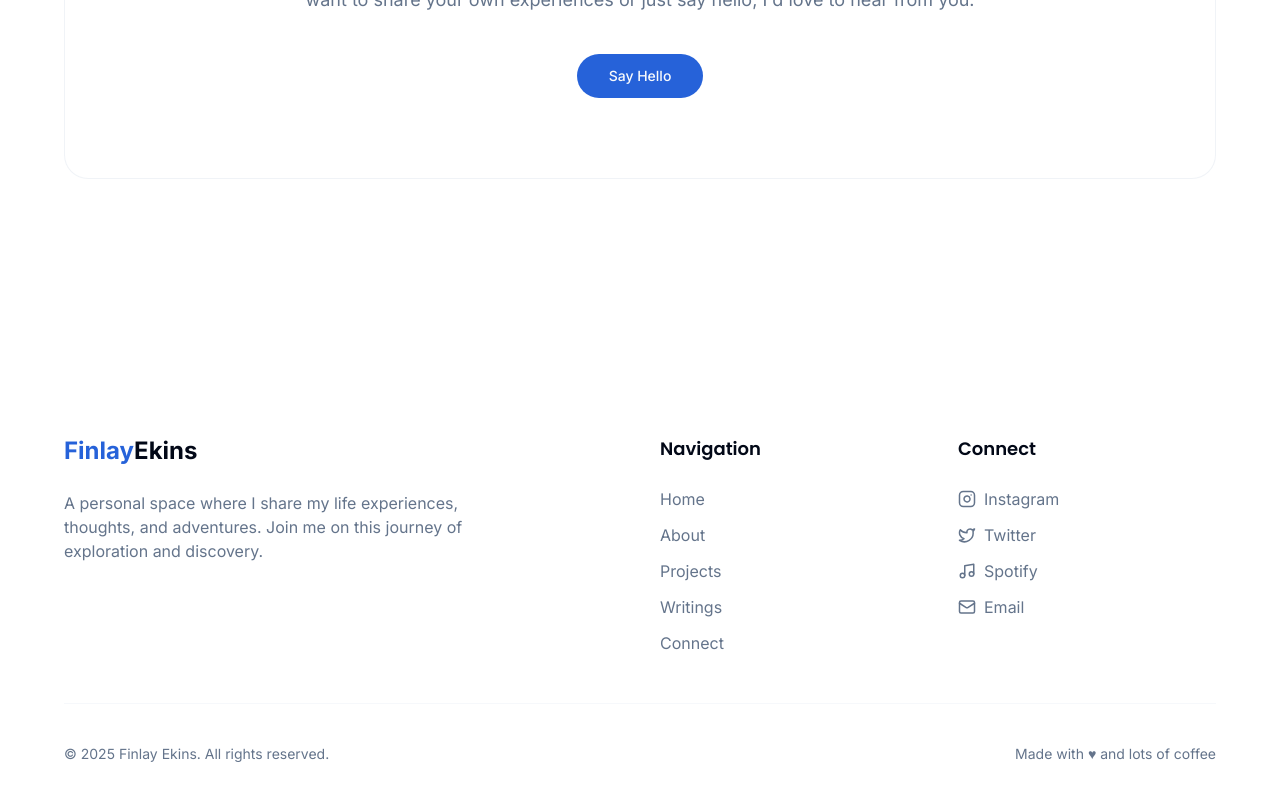
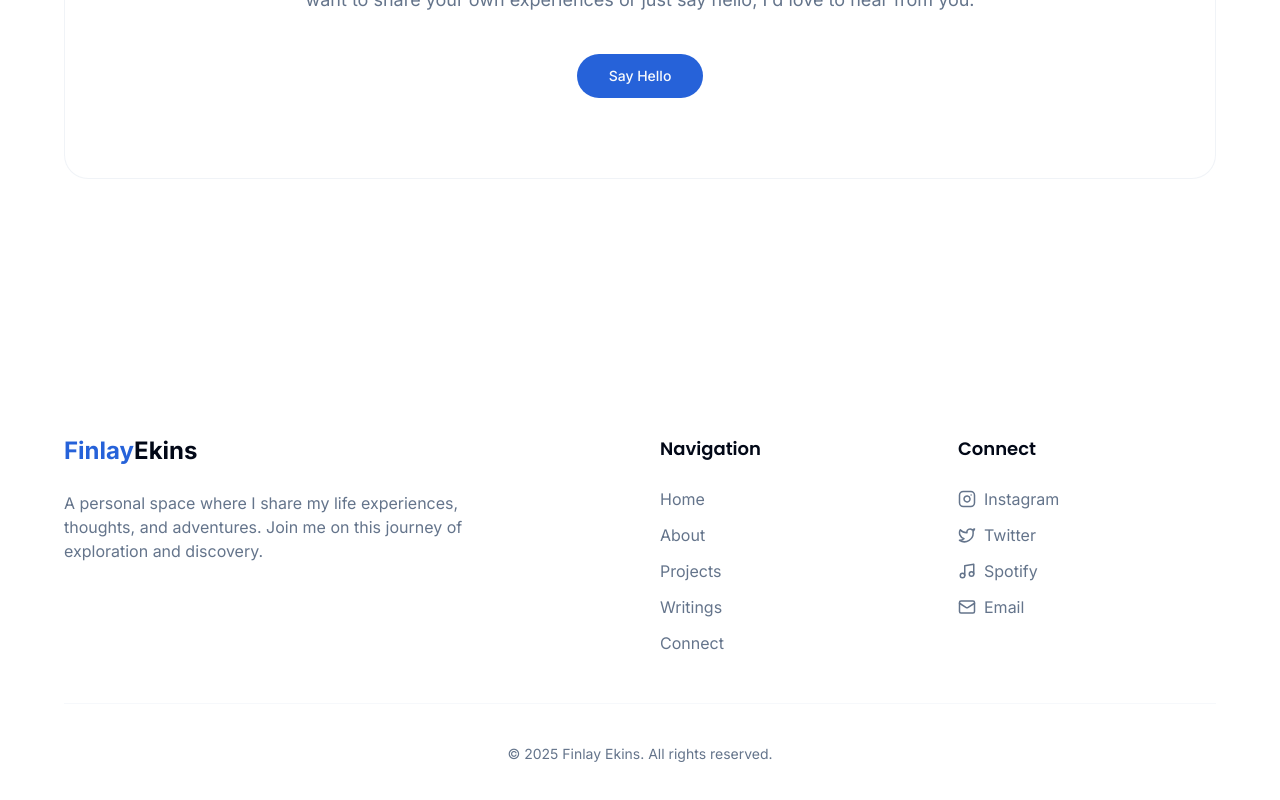
Before and after one commit to f3kin/personal-website-v0, a Next.js app: page / in a window 1280 px wide. Shown: the part 1705-2505 px from the top of the page. Built offline with nearby package versions, Linux system fonts and the light colour scheme.

Commit message:
fix: minor footer changes

```diff
--- a/components/layout/footer.tsx
+++ b/components/layout/footer.tsx
@@ -154,9 +154,8 @@ export default function Footer() {
           </div>
         </div>
 
-        <div className="border-t border-border/30 mt-12 pt-10 flex flex-col md:flex-row justify-between items-center">
+        <div className="border-t border-border/30 mt-12 pt-10 flex justify-center items-center">
           <p className="text-muted-foreground text-sm">© {currentYear} Finlay Ekins. All rights reserved.</p>
-          <p className="text-muted-foreground text-sm mt-3 md:mt-0">Made with ♥ and lots of coffee</p>
         </div>
       </div>
     </footer>
```
